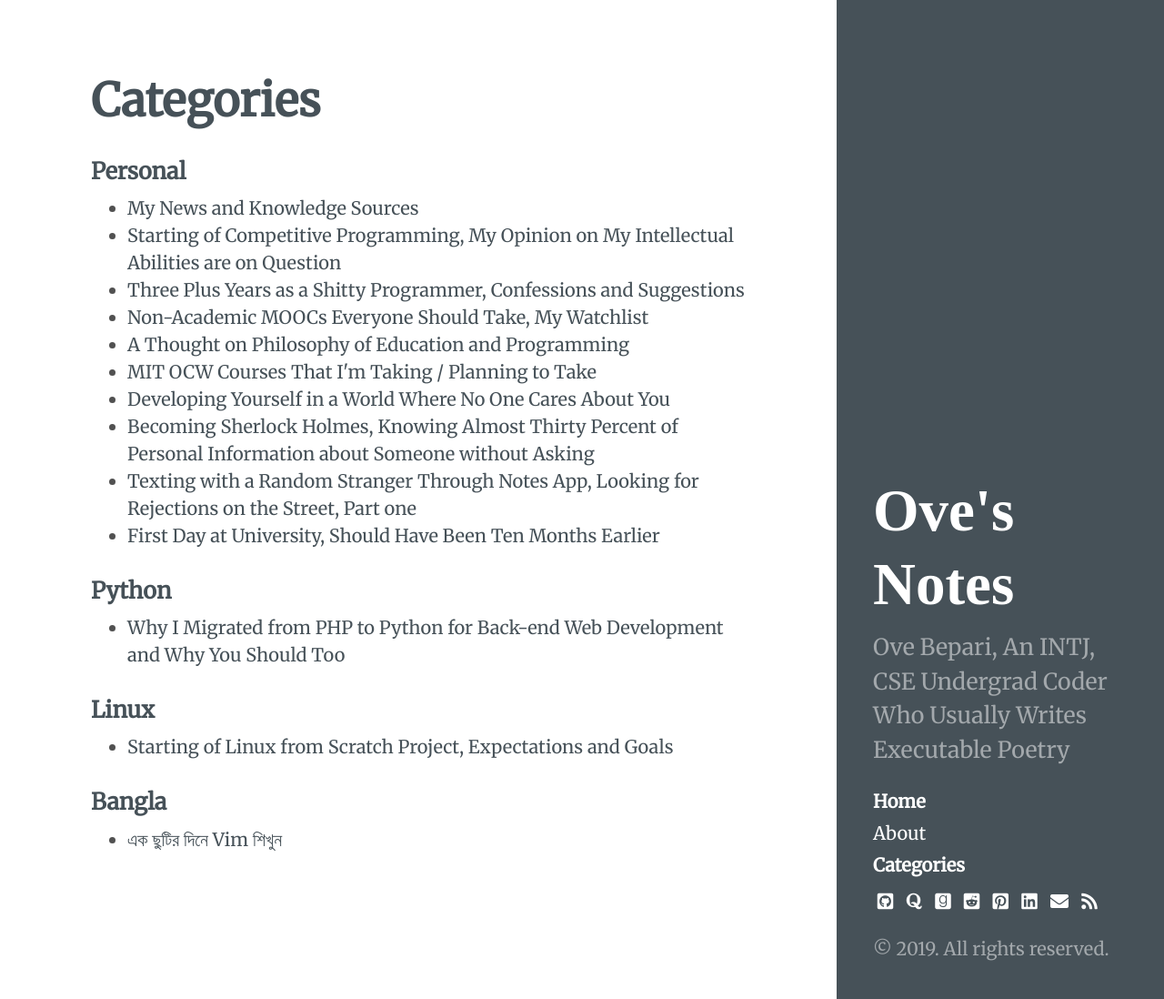
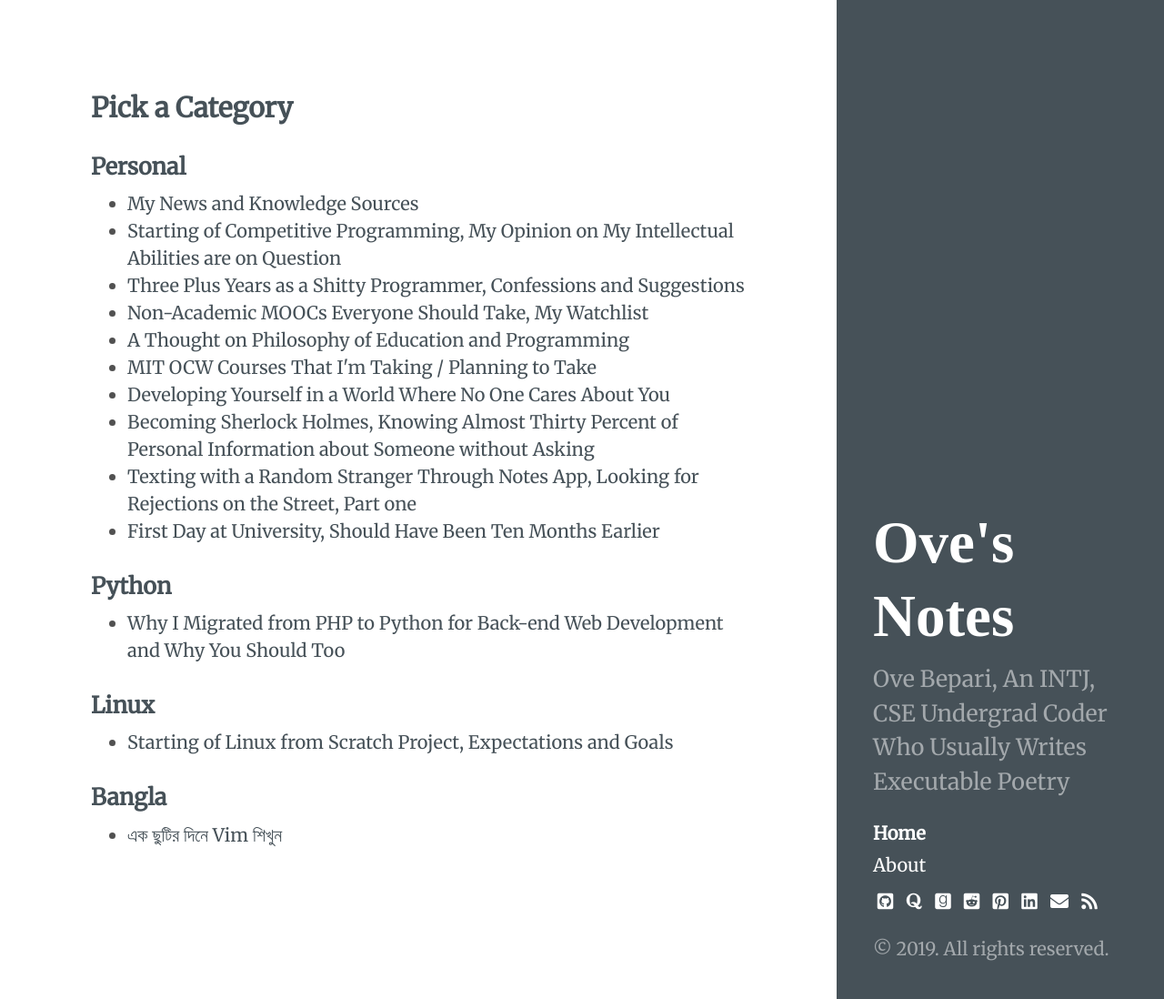
Before and after one commit to ovebepari/ovebepari.github.io, a Jekyll site: the page built from index.html, in a window 1280 px wide and 1098 px high. Shown: the whole window at 91% size. Built offline with Jekyll 4.4.1, drawn with Linux system fonts in a browser that asks for light colours.

Commit message:
polished index page now

```diff
--- a/index.html
+++ b/index.html
@@ -1,8 +1,8 @@
 ---
-layout: page
-title: Categories
+layout: default
+title: Home
 ---
-
+<h2>Pick a Category</h2>
 {% for category in site.categories %}
     {% capture category_name %}{{ category | first }}{% endcapture %}
     <div id="{{ category_name | slugize }}">
```
